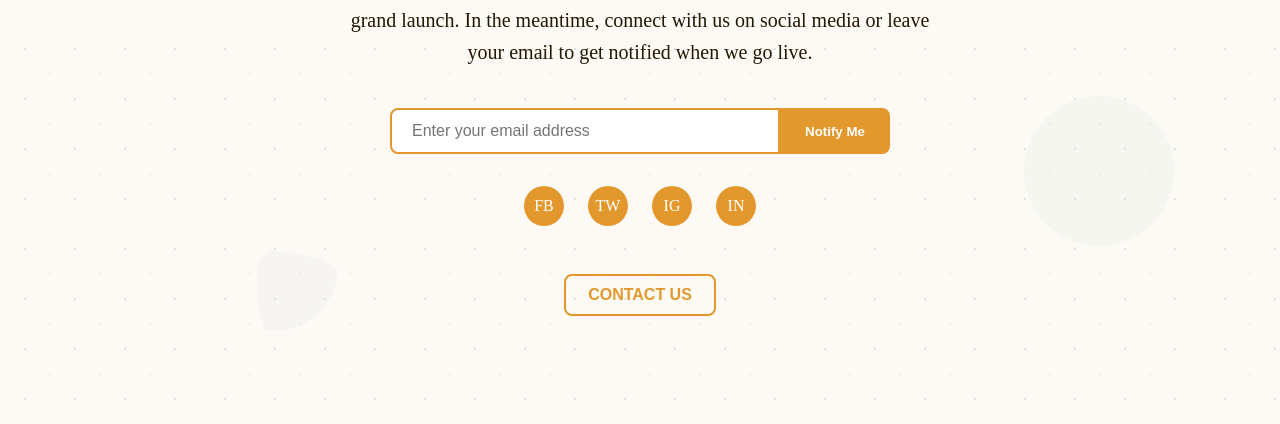
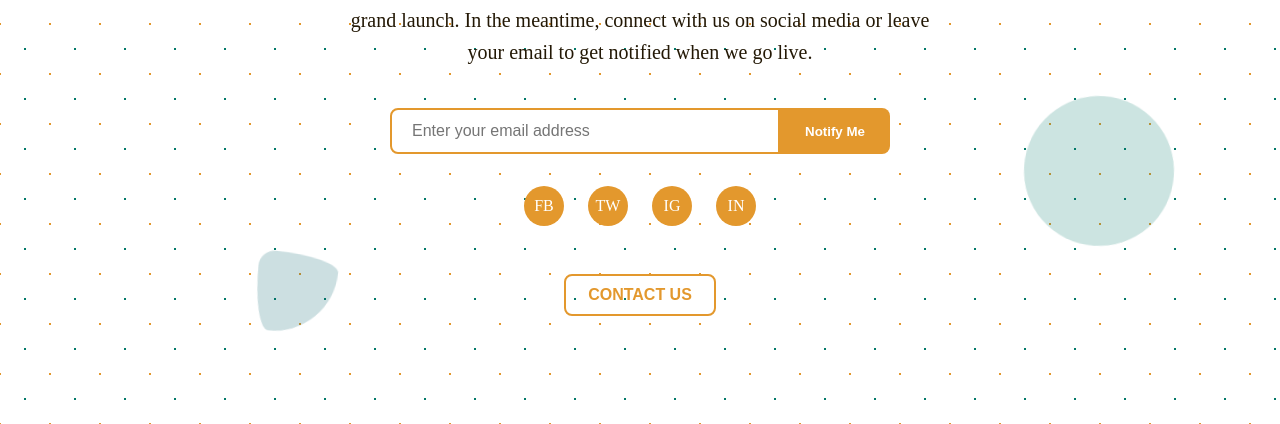
Before and after one commit to meniworld/appaonservice, a plain HTML site: page pages/comming-soon.html in a window 1280 px wide. Shown: the part 376-800 px from the top of the page. Drawn offline with Linux system fonts and the light colour scheme.

Commit message:
Update comming soon page

```diff
--- a/pages/comming-soon.html
+++ b/pages/comming-soon.html
@@ -18,7 +18,6 @@
             text-align: center;
             position: relative;
             z-index: 1;
-            background-color: rgba(253, 250, 244, 0.85);
         }
 
         .logo {
```
